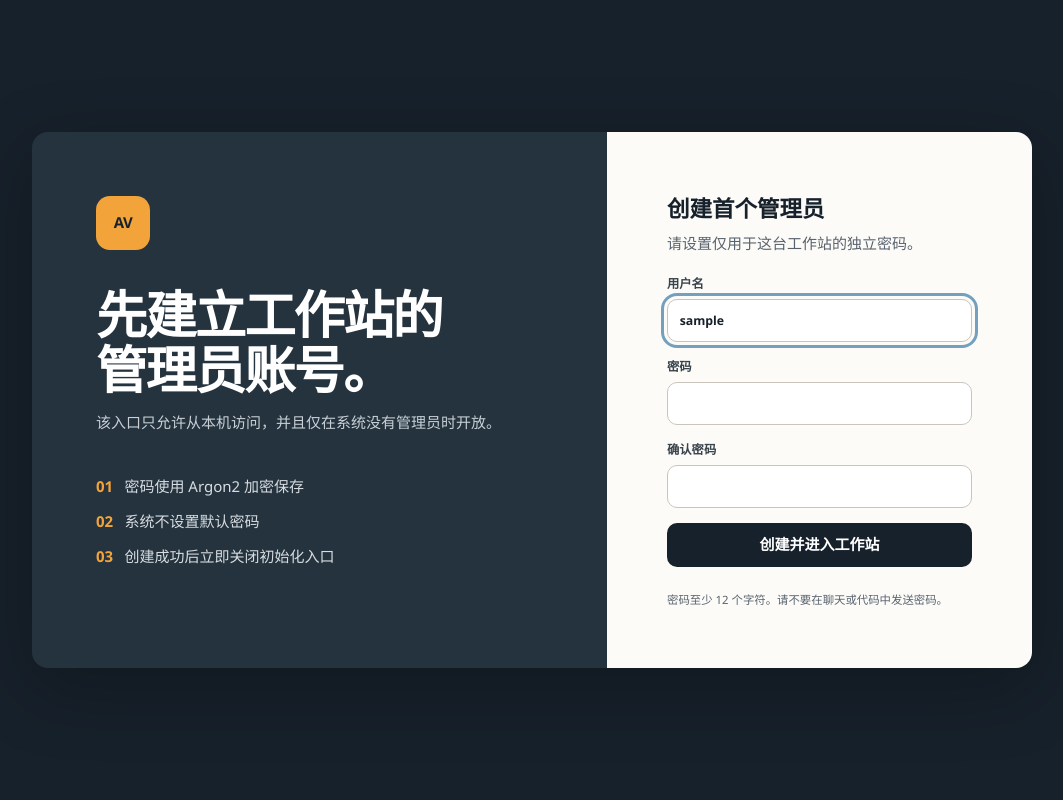
After one commit to Alex12730/AI-, a Python web app: template src/video_workstation/templates/setup.html in a window 1280 px wide. The commit adds this page. Shown: the whole page, without its empty margins (108-1171 px from the left). Run offline with Jinja, Linux system fonts and the light colour scheme; the template is opened without the code that fills it: most values are stand-ins (such as "Sample title", 1, 10 or a date in 2020).

Commit message:
feat: add local admin setup page

```diff
--- a/src/video_workstation/static/app.css
+++ b/src/video_workstation/static/app.css
@@ -141,6 +141,7 @@ code { font-family: "Cascadia Mono", Consolas, monospace; font-size: .82em; }
 .login-panel p { margin: .35rem 0 0; color: var(--muted); }
 .form-stack { display: grid; gap: 1rem; }
 .microcopy { font-size: .76rem; }
+.setup-link { display: block; text-align: center; text-decoration: none; }
 .visually-hidden { position: absolute; width: 1px; height: 1px; padding: 0; margin: -1px; overflow: hidden; clip: rect(0 0 0 0); white-space: nowrap; border: 0; }
 @media (max-width: 940px) {
   .app-shell { grid-template-columns: 1fr; }
--- a/src/video_workstation/templates/login.html
+++ b/src/video_workstation/templates/login.html
@@ -30,7 +30,10 @@
         <label>密码<input type="password" name="password" autocomplete="current-password" required></label>
         <button class="button button-primary" type="submit">进入制作台</button>
       </form>
-      <p class="microcopy">系统不提供默认密码。首个管理员需通过本机 CLI 创建。</p>
+      {% if needs_setup %}
+      <a class="button button-secondary setup-link" href="/setup">首次设置管理员</a>
+      {% endif %}
+      <p class="microcopy">系统不提供默认密码。初始化入口仅在工作站本机开放。</p>
     </section>
   </main>
 </body>
--- /dev/null
+++ b/src/video_workstation/templates/setup.html
@@ -0,0 +1,38 @@
+<!doctype html>
+<html lang="zh-CN">
+<head>
+  <meta charset="utf-8">
+  <meta name="viewport" content="width=device-width, initial-scale=1">
+  <title>初始化管理员 · AI 视频工作站</title>
+  <link rel="stylesheet" href="{{ url_for('static', path='app.css') }}">
+</head>
+<body class="login-body">
+  <main class="login-shell">
+    <section class="login-context" aria-labelledby="setup-heading">
+      <span class="brand-mark brand-mark-large" aria-hidden="true">AV</span>
+      <h1 id="setup-heading">先建立工作站的管理员账号。</h1>
+      <p>该入口只允许从本机访问，并且仅在系统没有管理员时开放。</p>
+      <ul class="plain-list">
+        <li><span>01</span>密码使用 Argon2 加密保存</li>
+        <li><span>02</span>系统不设置默认密码</li>
+        <li><span>03</span>创建成功后立即关闭初始化入口</li>
+      </ul>
+    </section>
+    <section class="login-panel" aria-label="创建管理员">
+      <div>
+        <h2>创建首个管理员</h2>
+        <p>请设置仅用于这台工作站的独立密码。</p>
+      </div>
+      {% if error %}<div class="alert alert-error" role="alert">{{ error }}</div>{% endif %}
+      <form method="post" action="/setup" class="form-stack">
+        <input type="hidden" name="csrf_token" value="{{ csrf_token }}">
+        <label>用户名<input name="username" value="{{ username }}" minlength="3" maxlength="80" autocomplete="username" required autofocus></label>
+        <label>密码<input type="password" name="password" minlength="12" maxlength="200" autocomplete="new-password" required></label>
+        <label>确认密码<input type="password" name="password_confirm" minlength="12" maxlength="200" autocomplete="new-password" required></label>
+        <button class="button button-primary" type="submit">创建并进入工作站</button>
+      </form>
+      <p class="microcopy">密码至少 12 个字符。请不要在聊天或代码中发送密码。</p>
+    </section>
+  </main>
+</body>
+</html>
```
Also changed, not shown: src/video_workstation/main.py (+68 -2 lines), tests/test_setup.py (added, +131 -0 lines), .feedback/2026-10-08-agent-experience.md, README.md.
